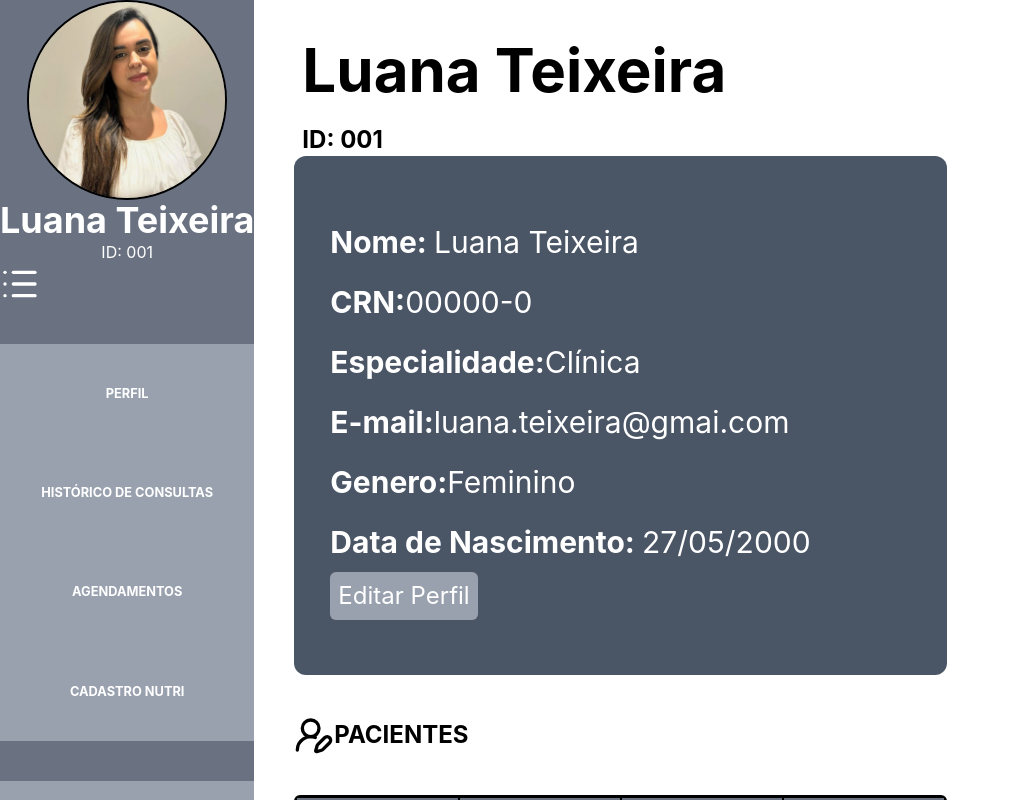
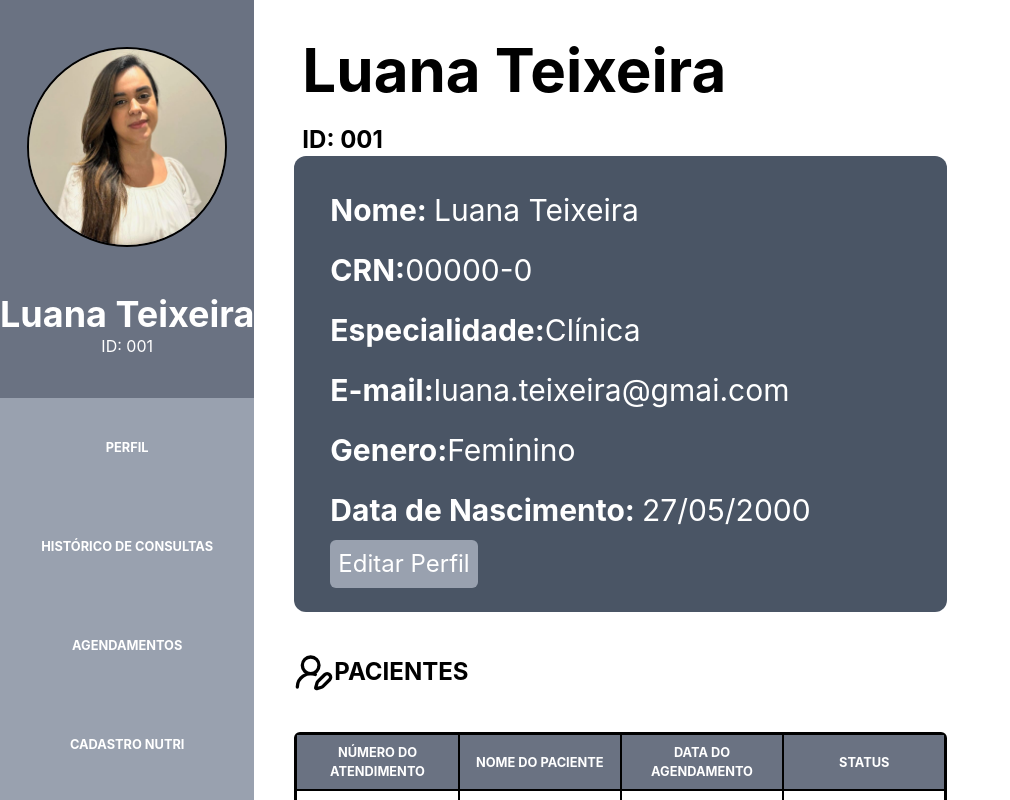
Before and after one commit to Conselh0/Datadiet, a React (Vite) app: page /Admin in a window 1280 px wide. Shown: the top 800 px of the page, without its empty margins (0-1010 px from the left). Built offline with nearby package versions, Linux system fonts and the light colour scheme.

Commit message:
Arrumei a Sidebar do Admin

```diff
--- a/src/components/Sidebar.jsx
+++ b/src/components/Sidebar.jsx
@@ -6,7 +6,7 @@ function Sidebar() {
   const [isOpen, setIsOpen] = useState(false);
 
   return (
-    <div className="w-screen flex flex-row lg:flex-col lg:w-fit lg:min-h-screen lg:w-70 bg-gray-500">
+    <div className="flex flex-row lg:flex-col lg:w-fit lg:min-h-screen lg:w-70 bg-gray-500">
       <img
         src="/img/luana.png"
         alt=""
@@ -19,15 +19,11 @@ function Sidebar() {
         ID: 001 {/*Colocar com props o id dinâmico aqui */}
       </p>
 
-      <button onClick={() => setIsOpen(!isOpen)}>
-        <List
-          className="hidden sm:block cursor-pointer"
-          color="white"
-          size={40}
-        />
+      <button className="block lg:hidden" onClick={() => setIsOpen(!isOpen)}>
+        <List className="cursor-pointer" color="white" size={40} />
       </button>
-
-      <section className="hidden lg:flex lg:flex-col lg:text-center lg:mt-10 text-white bg-gray-400 font-bold">
+      {/*
+      <section className="lg:hidden lg:flex lg:flex-col lg:text-center lg:mt-10 text-white bg-gray-400 font-bold">
         <Link
           to="/Admin"
           className="flex items-center w-full justify-center text-center md:text-[50%] lg:text-[1vw] p-5 lg:p-10 hover:bg-gray-600 transition-colors duration-200"
@@ -53,6 +49,7 @@ function Sidebar() {
           CADASTRO NUTRI
         </Link>
       </section>
+       */}
       {/*O que faz o interruptor do useState funcionar */}
 
       {/*O que vai linkar o button com os links*/}
--- a/src/layouts/AdminDashboard.jsx
+++ b/src/layouts/AdminDashboard.jsx
@@ -5,7 +5,7 @@ import Sidebar from "../components/Sidebar";
 function AdminDashboard() {
   return (
     // O 'flex' aqui garante que a Sidebar fique do lado do conteúdo do Outlet
-    <div className="flex flex-col lg:flex-row min-h-scren">
+    <div className="flex flex-col lg:flex-row min-h-screen">
       <Sidebar />
 
       {/* O 'flex-1' faz o Outlet ocupar todo o resto do espaço da tela */}
--- a/src/pages/AdminHome.jsx
+++ b/src/pages/AdminHome.jsx
@@ -3,8 +3,8 @@ import Agendamentos from "../components/Agendamentos";
 
 function AdminHome() {
   return (
-    <div className="flex">
-      <div className="flex flex-col justify-center mb-90 ml-10 mt-10">
+    <div>
+      <div className="w-full p-4 lg:p-10 min-h-screen">
         <div className="ml-2 text-justify">
           <h1 className="text-3xl lg:text-6xl font-bold">Luana Teixeira</h1>{" "}
           <br />
```
